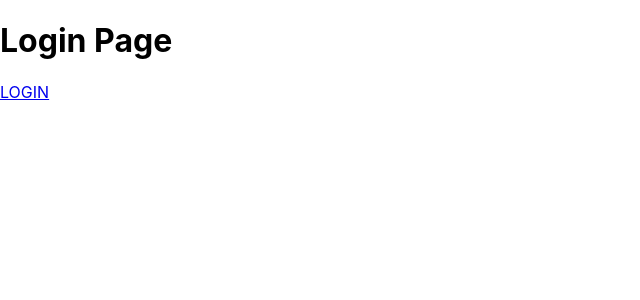
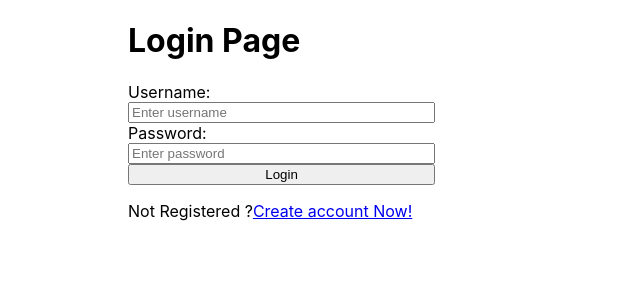
Before and after one commit to slay419/Filmfinder, a React (Create React App) app: page /login in a window 1280 px wide. Shown: the top 300 px of the page, without its empty margins (0-640 px from the left). Built offline with nearby package versions, Linux system fonts and the light colour scheme.

Commit message:
Added basic forms to login and register

```diff
--- a/src/components/auth/Login.js
+++ b/src/components/auth/Login.js
@@ -1,10 +1,30 @@
+import { useState } from "react";
 import React from "react";
+import "../../styles/Login.scss";
+import { findAllInRenderedTree } from "react-dom/test-utils";
+import { Link } from "react-router-dom";
+
 
 const Login = () => {
+  const [input, setInput] = useState("");
+  const inputHandler = (e) => {
+    setInput(e.target.value);
+  };
   return (
-    <div>
+    <div className="login">
       <h1>Login Page</h1>
-      <a href="#">LOGIN</a>
+      <div className="Login-inputs">
+        <form>
+          <label for="name">Username:</label>
+          <input type="text" placeholder="Enter username" id="name"></input>
+
+          <label for="pword">Password:</label>
+          <input type="password" placeholder="Enter password" id="pword"></input>
+
+          <button type="button" onClick={()=> alert("bold of you to assume this would work")}>Login</button>
+          <p>Not Registered ?<Link to="/register">Create account Now!</Link></p>
+        </form>
+      </div>
     </div>
   );
 };
--- a/src/components/auth/Register.js
+++ b/src/components/auth/Register.js
@@ -1,7 +1,26 @@
 import React from "react";
+import { Link } from "react-router-dom";
+import { useState } from "react";
+import "../../styles/register.scss";
 
 const Register = () => {
-  return <div>Register</div>;
+  return (
+    <div className="register">
+      <h1>Register Now</h1>
+      <form>
+          <label for="name">Username:</label>
+          <input type="text" placeholder="Enter username" id="name"></input>
+
+          <label for="email">Email:</label>
+          <input type="text" placeholder="Enter email" id="email"></input>
+
+          <label for="pword">Password:</label>
+          <input type="password" placeholder="Enter password" id="pword"></input>
+
+          <button type="button" onClick={()=> alert("bold of you to assume this would work")}>register</button>
+      </form>
+    </div>
+  );
 };
 
 export default Register;
--- /dev/null
+++ b/src/styles/Login.scss
@@ -0,0 +1,11 @@
+.login {
+    width: 80%;
+    margin: auto;
+
+    form {
+        width: 30%;
+        display: flex;
+        flex-direction: column;
+    }
+
+}
--- /dev/null
+++ b/src/styles/register.scss
@@ -0,0 +1,13 @@
+.register {
+    display: flex;
+    flex-direction: column;
+    width: 80%;
+    margin: auto;
+
+    form {
+        width: 30%;
+        display: flex;
+        flex-direction: column;
+    }
+
+}
```
